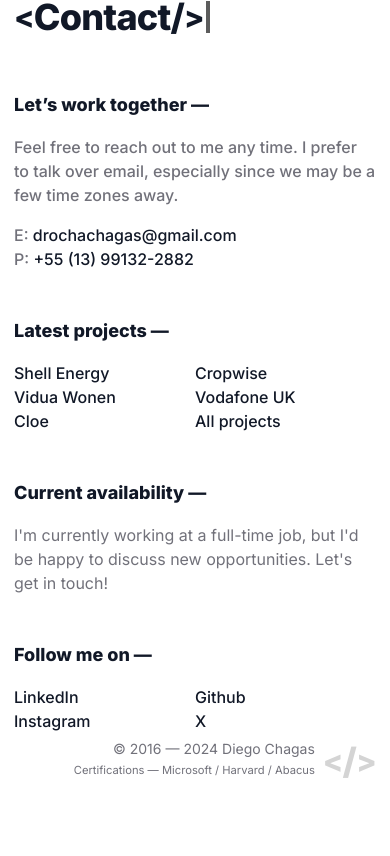
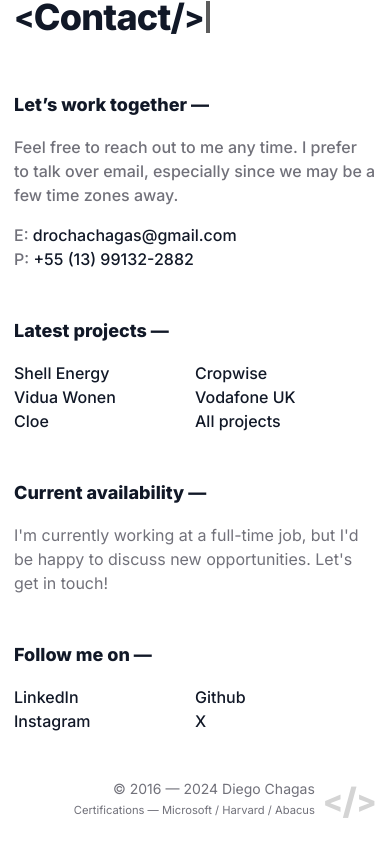
Before and after one commit to diegochagas/diegochagas.github.io, a Next.js app: page / in a window 390 px wide. Shown: the part 6487-7343 px from the top of the page. Built offline with nearby package versions, Linux system fonts and the light colour scheme.

Commit message:
design fixes

```diff
--- a/src/app/(home)/components/footer/signature.tsx
+++ b/src/app/(home)/components/footer/signature.tsx
@@ -8,7 +8,7 @@
   const { isMenuOpen } = useMenu()
 
   return (
-    <div className={`${isMenuOpen ? 'fixed bottom-0 left-0 justify-center' : 'relative justify-end'} w-full flex items-center col-span-4 z-40`}>
+    <div className={`${isMenuOpen ? 'fixed bottom-0 left-0 justify-center' : 'relative justify-end'} w-full flex items-center col-span-4 z-40 mt-10 md:mt-0`}>
       <p className="text-zinc-500 my-0 ml-0 mr-2 text-sm font-normal pt-0.5 pb-1 text-right">
         &copy; {!isMenuOpen ? '2016 — ' : ''}{new Date().getFullYear()} Diego Chagas<br />
         {!isMenuOpen && (
```
